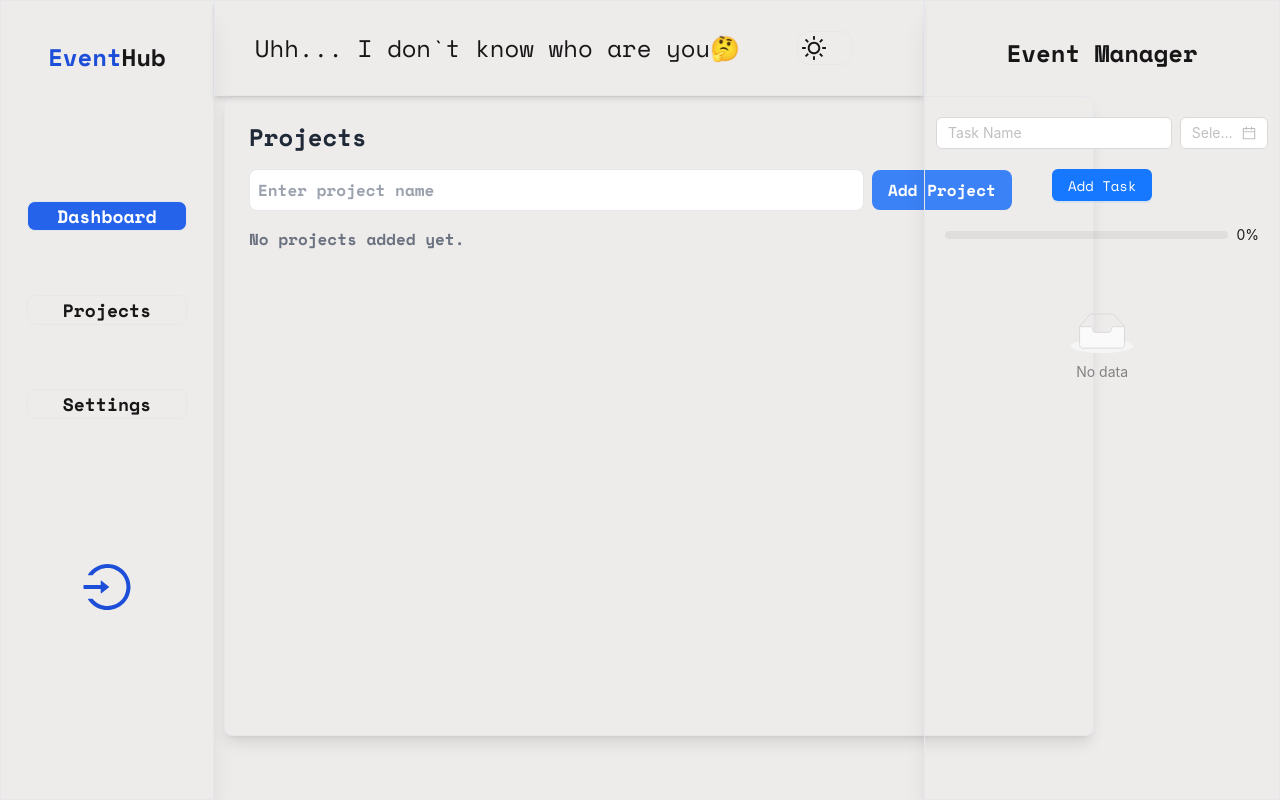
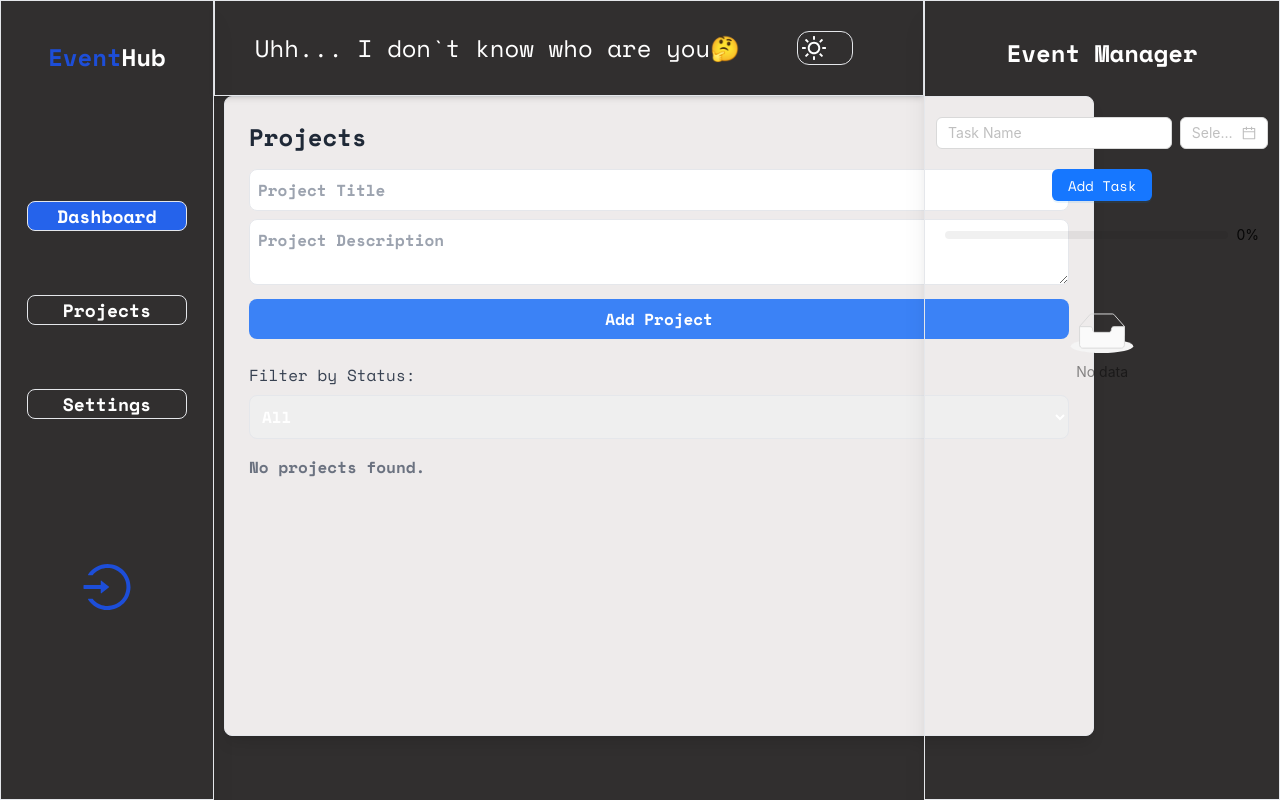
Before and after one commit to NazarKhl/EventManager, a Next.js app in the folder event-manager/: page / in a window 1280 px wide. Both pictures are taken after a click on the element "Projects". Built offline with nearby package versions, Linux system fonts and the light colour scheme.

Commit message:
Final things for add, work with design

```diff
--- a/event-manager/app/Dashboard/Projects.tsx
+++ b/event-manager/app/Dashboard/Projects.tsx
@@ -1,68 +1,170 @@
+"use client"
 import { useState, useEffect } from "react";
 
 export default function Projects() {
   const [projects, setProjects] = useState(() => {
-    // Завантаження даних з LocalStorage під час ініціалізації
     const storedProjects = localStorage.getItem("projects");
     return storedProjects ? JSON.parse(storedProjects) : [];
   });
 
-  const [newProject, setNewProject] = useState("");
+  const [newProject, setNewProject] = useState({ title: "", description: "", status: "Pending" });
+  const [filterStatus, setFilterStatus] = useState("All");
+  const [editingProjectId, setEditingProjectId] = useState(null);
+  const [editedProject, setEditedProject] = useState({ title: "", description: "" });
 
-  // Збереження даних у LocalStorage при зміні списку проєктів
   useEffect(() => {
     localStorage.setItem("projects", JSON.stringify(projects));
   }, [projects]);
 
   const addProject = () => {
-    if (newProject.trim() === "") return;
-    setProjects([...projects, newProject]);
-    setNewProject("");
+    if (newProject.title.trim() === "" || newProject.description.trim() === "") return;
+    setProjects([...projects, { ...newProject, id: Date.now(), completed: false }]);
+    setNewProject({ title: "", description: "", status: "Pending" });
   };
 
-  const removeProject = (index: number) => {
-    setProjects(projects.filter((_, i) => i !== index));
+  const updateProjectStatus = (id: number, status: any) => {
+    setProjects(projects.map((proj: any) => (proj.id === id ? { ...proj, status, completed: status === "Completed" } : proj)));
   };
 
+  const startEditing = (project: any) => {
+    setEditingProjectId(project.id);
+    setEditedProject({ title: project.title, description: project.description });
+  };
+
+  const saveEdits = (id: number) => {
+    setProjects(
+      projects.map((proj: any) => (proj.id === id ? { ...proj, title: editedProject.title, description: editedProject.description } : proj))
+    );
+    setEditingProjectId(null);
+    setEditedProject({ title: "", description: "" });
+  };
+
+  const removeProject = (id:number) => {
+    setProjects(projects.filter((proj: any) => proj.id !== id));
+  };
+
+  const filteredProjects = filterStatus === "All"
+    ? projects
+    : projects.filter((proj: any) => proj.status === filterStatus);
+
   return (
-    <div className="absolute border bg-[#eeebeb] w-[870px] h-[640px] top-8 left-56 rounded-lg p-6 shadow-lg">
+    <div className="absolute border bg-[#eeebeb] w-[870px] h-[640px] top-8 left-56 rounded-lg p-6 shadow-lg overflow-auto">
       <h2 className="text-2xl font-bold mb-4 text-gray-800">Projects</h2>
 
-      <div className="mb-4">
+      {/* Add New Project */}
+      <div className="mb-6">
         <input
           type="text"
-          value={newProject}
-          onChange={(e) => setNewProject(e.target.value)}
-          placeholder="Enter project name"
-          className="border rounded-lg p-2 w-3/4 mr-2"
+          value={newProject.title}
+          onChange={(e) => setNewProject({ ...newProject, title: e.target.value })}
+          placeholder="Project Title"
+          className="border rounded-lg p-2 w-full mb-2"
+        />
+        <textarea
+          value={newProject.description}
+          onChange={(e) => setNewProject({ ...newProject, description: e.target.value })}
+          placeholder="Project Description"
+          className="border rounded-lg p-2 w-full mb-2"
         />
         <button
           onClick={addProject}
-          className="bg-blue-500 text-white px-4 py-2 rounded-lg hover:bg-blue-600"
+          className="bg-blue-500 text-white px-4 py-2 rounded-lg hover:bg-blue-600 w-full"
         >
           Add Project
         </button>
       </div>
 
-      <ul className="list-disc ml-5">
-        {projects.map((project, index) => (
+      {/* Filter */}
+      <div className="mb-4">
+        <label className="block mb-2 text-gray-700 font-medium">Filter by Status:</label>
+        <select
+          value={filterStatus}
+          onChange={(e) => setFilterStatus(e.target.value)}
+          className="border rounded-lg p-2 w-full"
+        >
+          <option value="All">All</option>
+          <option value="Pending">Pending</option>
+          <option value="In Progress">In Progress</option>
+          <option value="Completed">Completed</option>
+        </select>
+      </div>
+
+      {/* Projects List */}
+      {filteredProjects.length > 0 ? (
+        <ul>
+          {filteredProjects.map((proj: any) => (
             <li
-            key={index}
-            className="flex justify-between items-center mb-2 p-2 bg-white rounded-lg shadow-sm"
+              key={proj.id}
+              className={`p-4 mb-4 rounded-lg shadow-sm flex flex-col gap-2 transition-transform transform ${
+                proj.completed ? "bg-green-100 scale-95" : "bg-white"
+              }`}
             >
-            <span className="text-gray-800">{project}</span>
+              {editingProjectId === proj.id ? (
+                <>
+                  {/* Editing Fields */}
+                  <input
+                    type="text"
+                    value={editedProject.title}
+                    onChange={(e) => setEditedProject({ ...editedProject, title: e.target.value })}
+                    className="border rounded-lg p-2 w-full mb-2"
+                  />
+                  <textarea
+                    value={editedProject.description}
+                    onChange={(e) =>
+                      setEditedProject({ ...editedProject, description: e.target.value })
+                    }
+                    className="border rounded-lg p-2 w-full mb-2"
+                  />
                   <button
-              onClick={() => removeProject(index)}
+                    onClick={() => saveEdits(proj.id)}
+                    className="bg-blue-500 text-white px-4 py-2 rounded-lg hover:bg-blue-600 w-full"
+                  >
+                    Save Changes
+                  </button>
+                </>
+              ) : (
+                <>
+                  {/* Display Project */}
+                  <div className="flex justify-between items-center">
+                    <h3 className="text-xl font-semibold">{proj.title}</h3>
+                    <button
+                      onClick={() => removeProject(proj.id)}
                       className="text-red-500 hover:text-red-700"
                     >
                       Remove
                     </button>
+                  </div>
+                  <p className="text-gray-700">{proj.description}</p>
+                  <div className="flex gap-2">
+                    {!proj.completed ? (
+                      <button
+                        onClick={() => updateProjectStatus(proj.id, "Completed")}
+                        className="bg-green-500 text-white px-4 py-2 rounded-lg hover:bg-green-600 w-full"
+                      >
+                        Mark as Done
+                      </button>
+                    ) : (
+                      <button
+                        onClick={() => updateProjectStatus(proj.id, "Pending")}
+                        className="bg-yellow-500 text-white px-4 py-2 rounded-lg hover:bg-yellow-600 w-full"
+                      >
+                        Mark as Pending
+                      </button>
+                    )}
+                    <button
+                      onClick={() => startEditing(proj)}
+                      className="bg-gray-500 text-white px-4 py-2 rounded-lg hover:bg-gray-600 w-full"
+                    >
+                      Edit
+                    </button>
+                  </div>
+                </>
+              )}
             </li>
           ))}
         </ul>
-
-      {projects.length === 0 && (
-        <p className="text-gray-500 mt-4">No projects added yet.</p>
+      ) : (
+        <p className="text-gray-500">No projects found.</p>
       )}
     </div>
   );
--- a/event-manager/app/globals.css
+++ b/event-manager/app/globals.css
@@ -2,21 +2,30 @@
 @tailwind base;
 @tailwind components;
 @tailwind utilities;
+
 :root {
-  --background: #eeebeb;
-  --foreground: #171717;
+  --background-light: #312f2f;
+  --foreground-light: #ffffff;
+  --background-dark: #ffffff;  /* Dark background */
+  --foreground-dark: #000000;  /* Light text for dark mode */
 }
 
 body {
-  color: var(--foreground);
-  background-color: var(--background);
+  color: var(--foreground-light);
+  background-color: var(--background-light);
   font-family: "Space Mono", serif;
+  transition: background-color 0.3s ease, color 0.3s ease; /* Smooth transition between themes */
+}
+
+body.dark {
+  background-color: var(--background-dark);
+  color: var(--foreground-dark);
 }
 
 .ant-btn {
   font-family: "Space Mono", serif !important;
 }
 
-::-webkit-scrollbar{
+::-webkit-scrollbar {
   width: 10px;
 }
--- a/event-manager/app/page.tsx
+++ b/event-manager/app/page.tsx
@@ -12,7 +12,6 @@ export default function Home() {
       <OverallProgres />
       <StatisticData />
       <ChartData/>
-      {/* <Projects/> */}
     </div>
   );
 }
```
Lines whose indentation alone changed are shown as unchanged.
